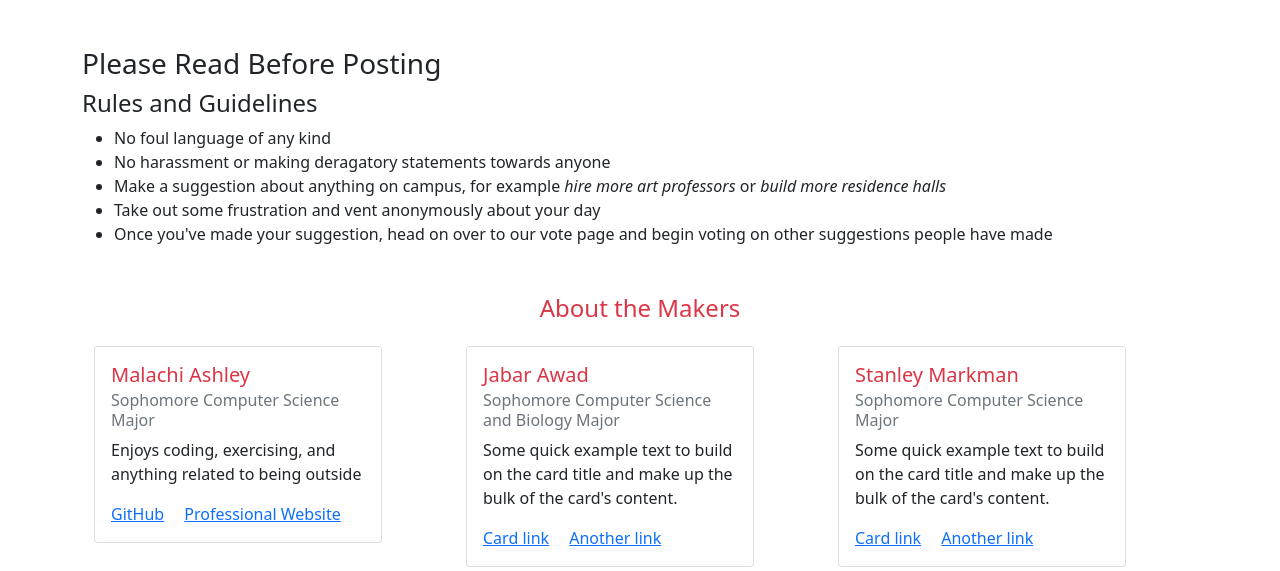
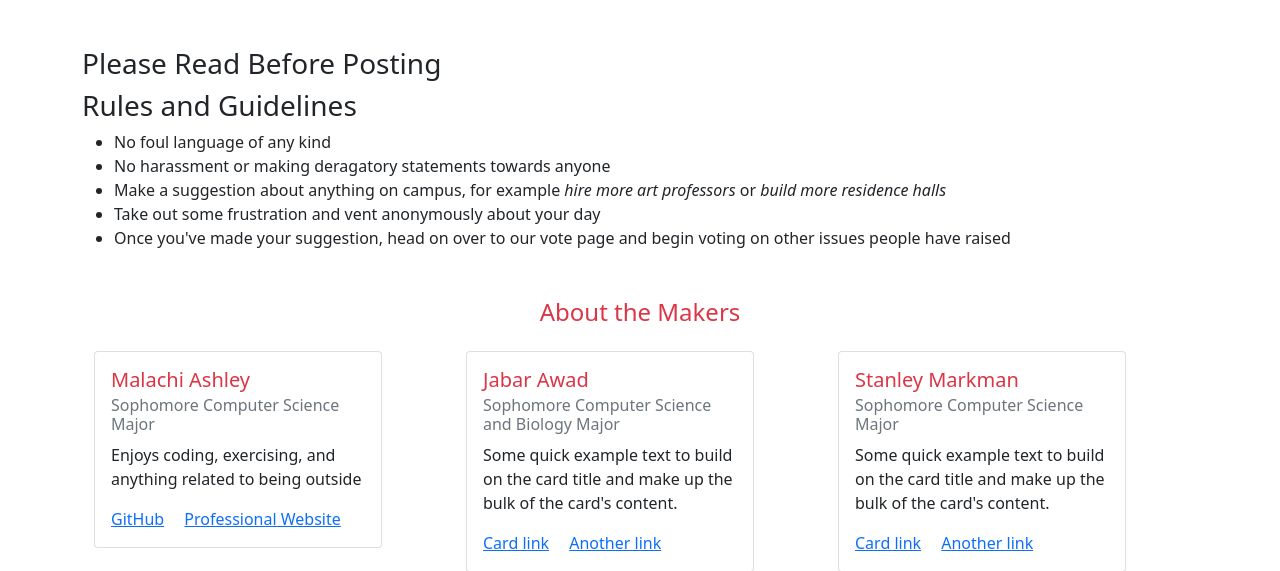
Before and after one commit to malachimda101/WeSuggest, a Flask app: page / in a window 1280 px wide. Shown: the part 228-799 px from the top of the page. Run offline with Flask 2, Linux system fonts and the light colour scheme; some libraries are stand-ins or nearby versions.

Commit message:
Index.html

```diff
--- a/templates/complaints.html
+++ b/templates/complaints.html
@@ -37,8 +37,8 @@
             {{upvotes}} people agree. <em>Do you?</em>
             <div class="container my-3">
                 <form>
-                    <button type="button submit" class="btn btn-danger mx-2" formaction="/agree/{{complaintid}}">I Agree.</button>
-                    <button type="button submit" class="btn btn-outline-danger mx-2" formaction="/complaints">Next.</button>
+                    <button type="button submit" class="btn btn-danger mx-2" formaction="/agree/{{complaintid}}">I Agree</button>
+                    <button type="button submit" class="btn btn-outline-danger mx-2" formaction="/complaints">Next</button>
                 </form>
             </div>
         </div>
--- a/templates/index.html
+++ b/templates/index.html
@@ -39,13 +39,13 @@
         </div>
         <div class="container">
             <h3>Please Read Before Posting</h3>
-            <h4>Rules and Guidelines</h4>
+            <h4 class="lead fs-3">Rules and Guidelines</h4>
             <ul>
                 <li>No foul language of any kind</li>
                 <li>No harassment or making deragatory statements towards anyone</li>
                 <li>Make a suggestion about anything on campus, for example <em>hire more art professors</em> or <em>build more residence halls</em></li>
                 <li>Take out some frustration and vent anonymously about your day</li>
-                <li>Once you've made your suggestion, head on over to our vote page and begin voting on other suggestions people have made</li>
+                <li>Once you've made your suggestion, head on over to our vote page and begin voting on other issues people have raised</li>
             </ul>
         <div class="container my-5">
             <h4 class="text-center my-3 text-danger">About the Makers</h4>
```
